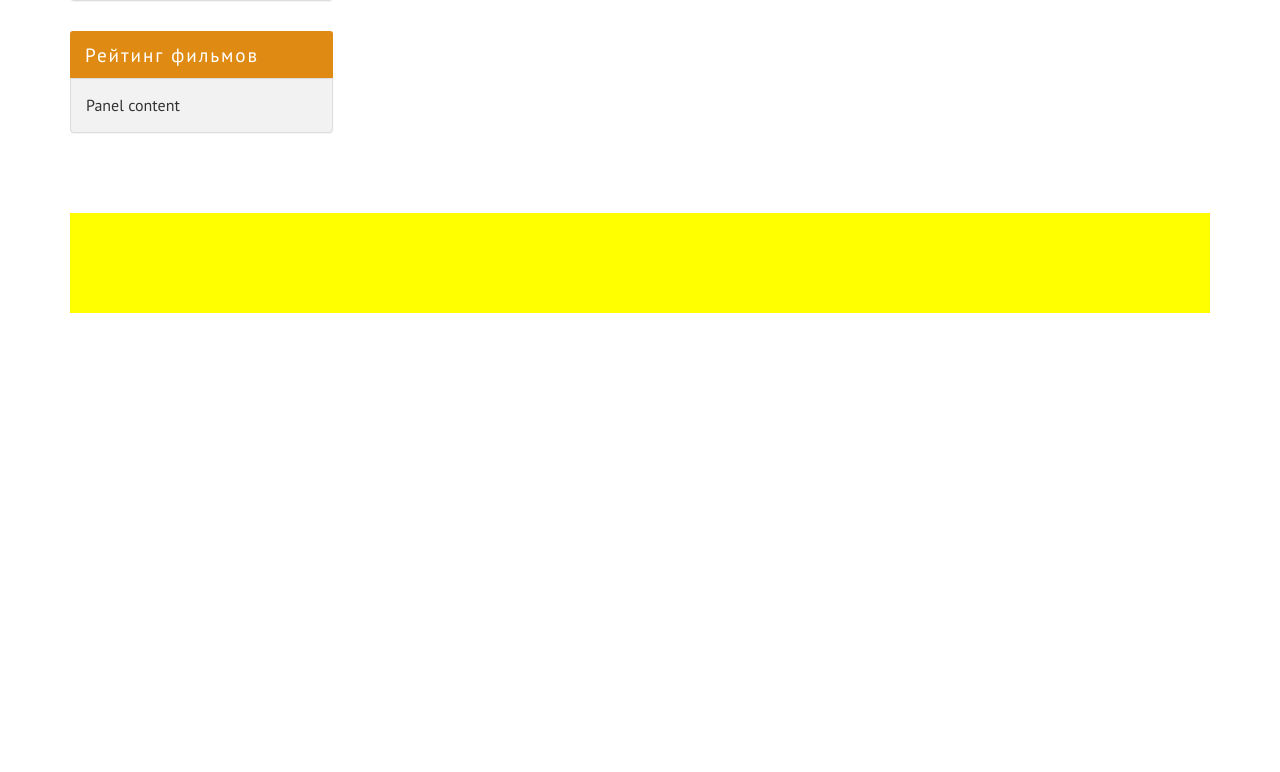
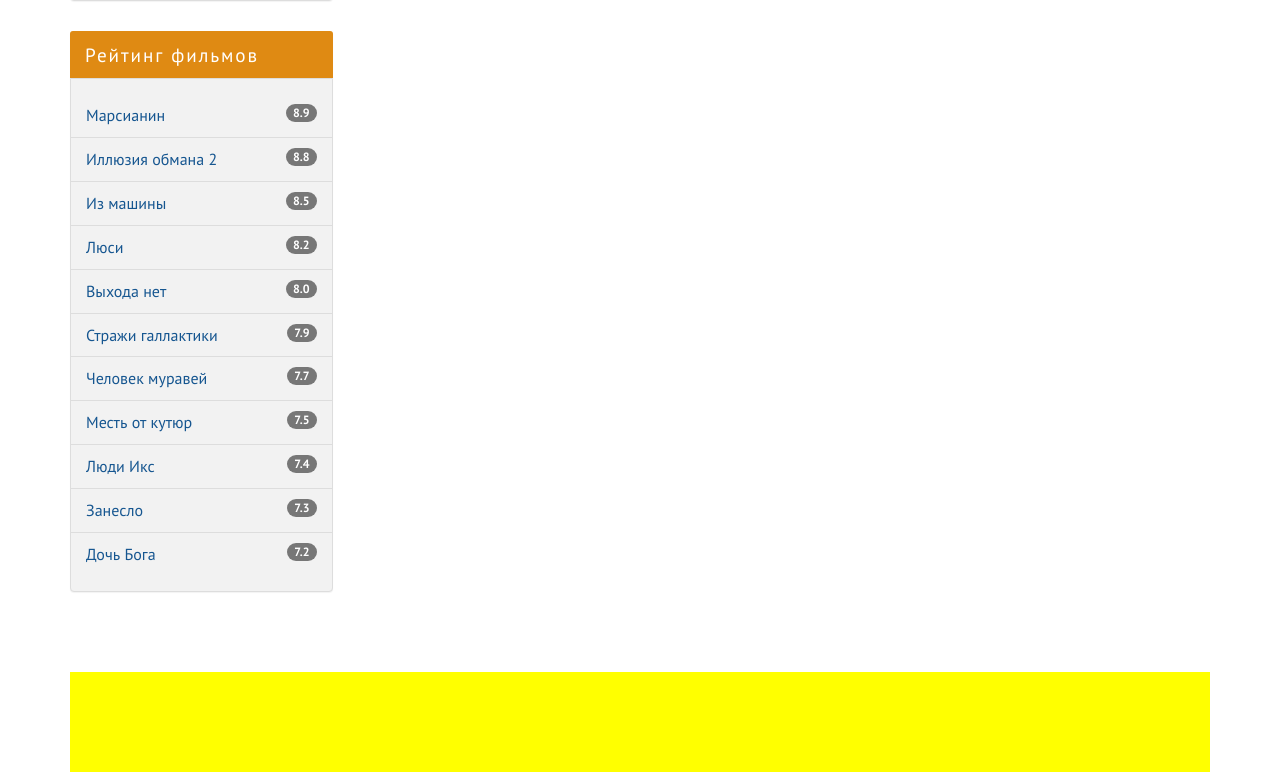
Before and after one commit to AliaksandraLiamnitskaya/kinozal-template-init-project, a website: page index.html in a window 1280 px wide. Shown: the part 1824-2596 px from the top of the page. Before the commit the page ends 2137 px from the top, so only its background shows below. Drawn offline with Linux system fonts and the light colour scheme.

Commit message:
Закончила aside

```diff
--- a/assets/scss/_sidebar.scss
+++ b/assets/scss/_sidebar.scss
@@ -89,3 +89,44 @@ $image-size-with-padding: $image-size + 10px;
     font-size: 0.8rem;
   }
 }
+
+.top-films {
+  &__body {
+      padding-left: 0;
+      padding-right: 0;
+    }
+
+    &__list {
+        margin-bottom: 0;
+    }
+
+    &__item {
+        margin-left: -1px;
+        margin-right: -1px;
+        background-color: transparent;
+        color: $color-primary !important;
+
+    &:hover,
+    &:focus {
+      background-color: $color-accent !important;
+      color: $color-light !important;
+      border-color: $color-accent;
+
+      .badge {
+          background-color: $color-dark;
+      }
+    }
+
+    &:first-of-type {
+border-radius: 0;
+border-top: none;
+}
+
+&:last-of-type {
+    border-radius: 0;
+    border-bottom: none;
+    }
+  }
+
+
+}
--- a/index.html
+++ b/index.html
@@ -208,8 +208,32 @@
 
 				<div class="top-films panel panel-info">
 					<div class="panel-heading">Рейтинг фильмов</div>
-					<div class="panel-body">
-						Panel content
+					<div class="top-films__body panel-body">
+						<div class="top-films__list list-group">
+							<a class="top-films__item list-group-item" href="#" >Марсианин
+								<span class="top-films__badge badge">8.9</span></a>
+							<a class="top-films__item list-group-item" href="#" >Иллюзия обмана 2
+								<span class="top-films__badge badge">8.8</span></a>
+							<a class="top-films__item list-group-item" href="#" >Из машины
+								<span class="top-films__badge badge">8.5</span></a>
+							<a class="top-films__item list-group-item" href="#" >Люси
+								<span class="top-films__badge badge">8.2</span></a>
+							<a class="top-films__item list-group-item" href="#" >Выхода нет
+								<span class="top-films__badge badge">8.0</span></a>
+							<a class="top-films__item list-group-item" href="#" >Стражи галлактики
+								<span class="top-films__badge badge">7.9</span></a>
+							<a class="top-films__item list-group-item" href="#" >Человек муравей
+								<span class="top-films__badge badge">7.7</span></a>
+							<a class="top-films__item list-group-item" href="#" >Месть от кутюр
+								<span class="top-films__badge badge">7.5</span></a>
+							<a class="top-films__item list-group-item" href="#" >Люди Икс
+								<span class="top-films__badge badge">7.4</span></a>
+							<a class="top-films__item list-group-item" href="#" >Занесло
+								<span class="top-films__badge badge">7.3</span></a>
+							<a class="top-films__item list-group-item" href="#" >Дочь Бога
+								<span class="top-films__badge badge">7.2</span></a>
+
+						  </div>
 					</div>
 				</div>
 
```
Also changed, not shown: assets/css/style.css.
